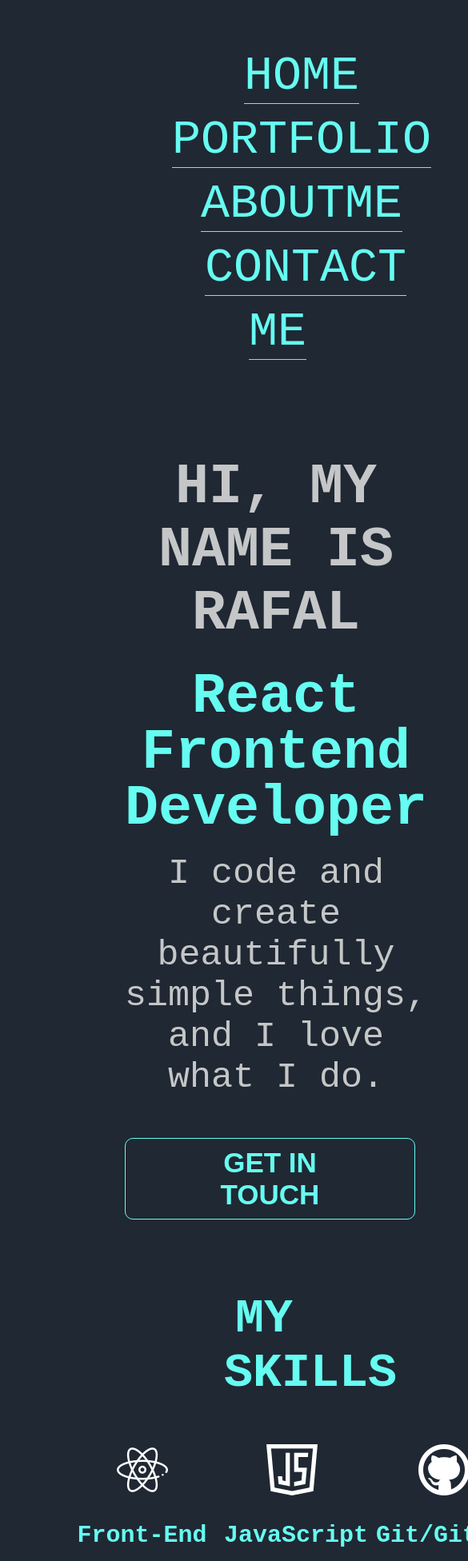
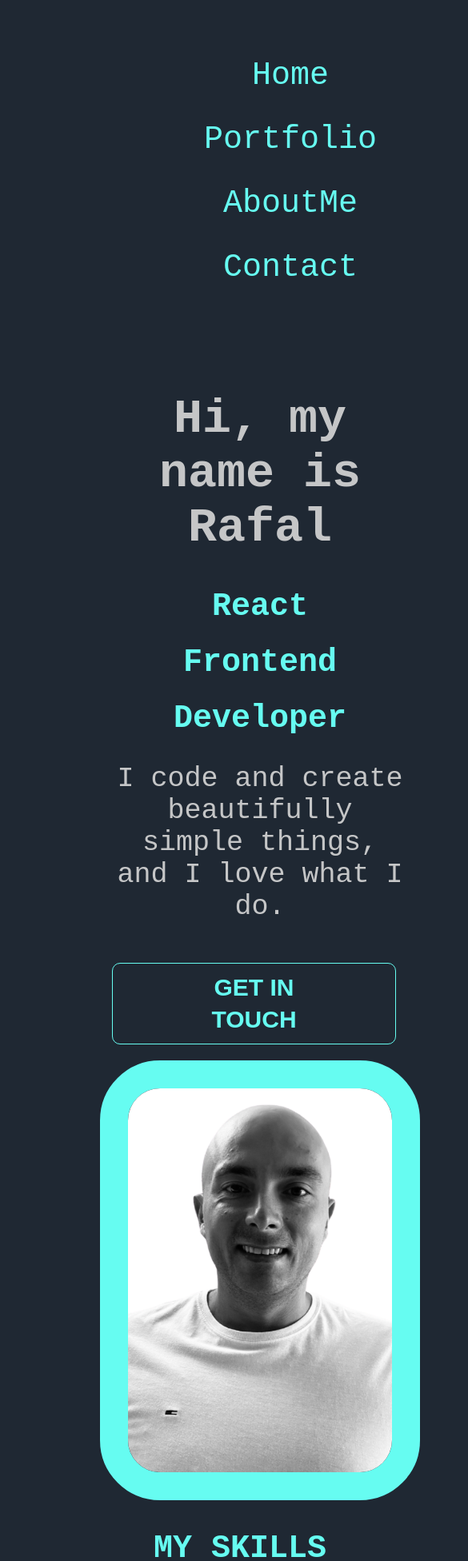
Before and after one commit to RafalKdev/PortoflioWebsite, a React (Create React App) app: page / in a window 390 px wide. Shown: the top 1952 px of the page at 80% size, 585 px wide, since content can reach past the window. Built offline with nearby package versions, Linux system fonts and the light colour scheme; a web font is replaced by a local one.

Commit message:
work with media queries

```diff
--- a/src/Pages/Home/HeroSection.module.css
+++ b/src/Pages/Home/HeroSection.module.css
@@ -81,9 +81,7 @@
   .heroSectionTitle {
     font-size: 4rem;
   }
-  .heroImg {
-    display: none;
-  }
+
   .heroButton {
     margin-right: 1.5rem;
     font-size: 2.5rem;
@@ -91,27 +89,22 @@
 }
 @media (max-width: 576px) {
   .heroSection {
-    margin-left: 15rem;
-  }
-  .heroSectionContent {
-    width: 100%;
-    margin-left: 0 auto;
+    margin-left: 13rem;
   }
 
   .heroSectionTitle {
-    font-size: 7rem;
-    text-transform: uppercase;
+    font-size: 6rem;
     font-weight: bold;
   }
   .heroSectionText {
-    font-size: 7rem;
+    font-size: 4rem;
     line-height: 7rem;
   }
   .heroSectionDescription {
-    font-size: 4.5rem;
+    font-size: 3.5rem;
   }
   .heroButton {
-    font-size: 3.5rem;
+    font-size: 3rem;
     line-height: 4rem;
     padding: 1rem 7rem;
   }
--- a/src/Pages/Home/MySkills.jsx
+++ b/src/Pages/Home/MySkills.jsx
@@ -14,10 +14,9 @@ const MySkills = () => {
         {data?.skills?.map((item, index) => (
           <div key={index} className={classes.skillsSectionCard}>
             <img className={classes.skillsImg} src={item.src} alt="photo" />
-            <div className={classes.cardContent}>
-              <h3>{item.title}</h3>
-              <p>{item.description}</p>
-            </div>
+
+            <h3>{item.title}</h3>
+            <p>{item.description}</p>
           </div>
         ))}
       </div>
--- a/src/Pages/Home/MySkills.module.css
+++ b/src/Pages/Home/MySkills.module.css
@@ -1,6 +1,6 @@
 .skillsSection {
   text-align: center;
-  padding: 3.5rem;
+  padding: 3.5srem;
   margin: 2.5rem;
 }
 
@@ -13,25 +13,27 @@
 
 .skillsContainer {
   display: flex;
+  flex-direction: row;
   margin: 3rem;
-  padding: 4rem 3.5rem;
+  padding: 3rem 3.5srem;
 }
 .skillsSectionCard {
   width: 100%;
 }
-.cardContent {
+/* .cardContent {
   padding: 2rem;
   margin: 1rem;
-}
+} */
 
-.cardContent h3 {
+.skillsSectionCard h3 {
   font-size: 3rem;
   color: var(--secondary-color);
   font-weight: 700;
   margin-bottom: 1.5rem;
 }
-.cardContent p {
-  font-size: 2rem;
+.skillsSectionCard p {
+  padding: 1.5rem 3rem;
+  font-size: 1.6rem;
   color: var(--third-color);
 }
 
@@ -49,18 +51,41 @@
     margin-left: 10rem;
   }
   .skillsContainer {
-    margin-left: -1rem;
+    display: flex;
+    flex-direction: column;
+    margin-left: 18rem;
+    padding: 2rem 2rem;
+  }
+  .skillsSectionCard h3 {
+    font-size: 3.5rem;
+  }
+
+  .skillsSectionCard p {
+    font-size: 2.5rem;
   }
 }
 @media (max-width: 576px) {
-  .skillsSectionCard {
-    margin: -2rem;
+  .skillsContainer {
+    display: flex;
+    flex-direction: column;
+    margin-left: 18rem;
+    padding: 2rem 2rem;
   }
+
   .skillsHeaderTitle {
-    font-size: 6rem;
-    margin-left: 22rem;
+    font-size: 4rem;
+    margin-left: 16rem;
   }
+
+  .skillsSectionCard p {
+    text-align: center;
+    font-size: 2rem;
+  }
+  /* .cardContent {
+    background-color: red;
+    margin: 0 auto;
+  } */
   .cardContent p {
-    font-size: 2.5rem;
+    font-size: 2.3rem;
   }
 }
--- a/src/Pages/Home/Navbar.jsx
+++ b/src/Pages/Home/Navbar.jsx
@@ -21,7 +21,7 @@ const Navbar = () => {
             <Link>AboutMe</Link>
           </li>
           <li>
-            <Link>Contact Me</Link>
+            <Link>Contact</Link>
           </li>
         </ul>
       </div>
--- a/src/Pages/Home/Navbar.module.css
+++ b/src/Pages/Home/Navbar.module.css
@@ -13,13 +13,15 @@
 }
 .logo {
   color: var(--secondary-color);
-  font-size: 6rem;
+  font-size: 5rem;
 }
 .navbarLinks {
   display: flex;
+  margin-right: 10rem;
   list-style-type: none;
-  font-size: 2rem;
+  font-size: 2.2rem;
 }
+
 .navbarLinks a {
   text-decoration: none;
   color: var(--secondary-color);
@@ -57,12 +59,11 @@
   .logo {
     display: none;
   }
+
   .navbarLinks a {
     line-height: 8rem;
-    margin-left: 6rem;
-    font-size: 6rem;
+    margin-left: 10rem;
+    font-size: 4rem;
     text-decoration: none;
-    text-transform: uppercase;
-    border-bottom: 1px solid var(--third-color);
   }
 }
--- a/src/data/index.json
+++ b/src/data/index.json
@@ -13,7 +13,7 @@
       "description": "Knowledge of JavaScript core concepts involves understanding the foundational principles and features of the language that form the basis for building any JavaScript application."
     },
     {
-      "id": 2,
+      "id": 3,
       "src": "./img/git.png",
       "title": "Git/Github",
       "description": "Knowledge of version control system that allows multiple developers to track changes in source code during software development and cloud-based platform that hosts Git repositories and provides tools for collaboration, version control, and project management."
```
